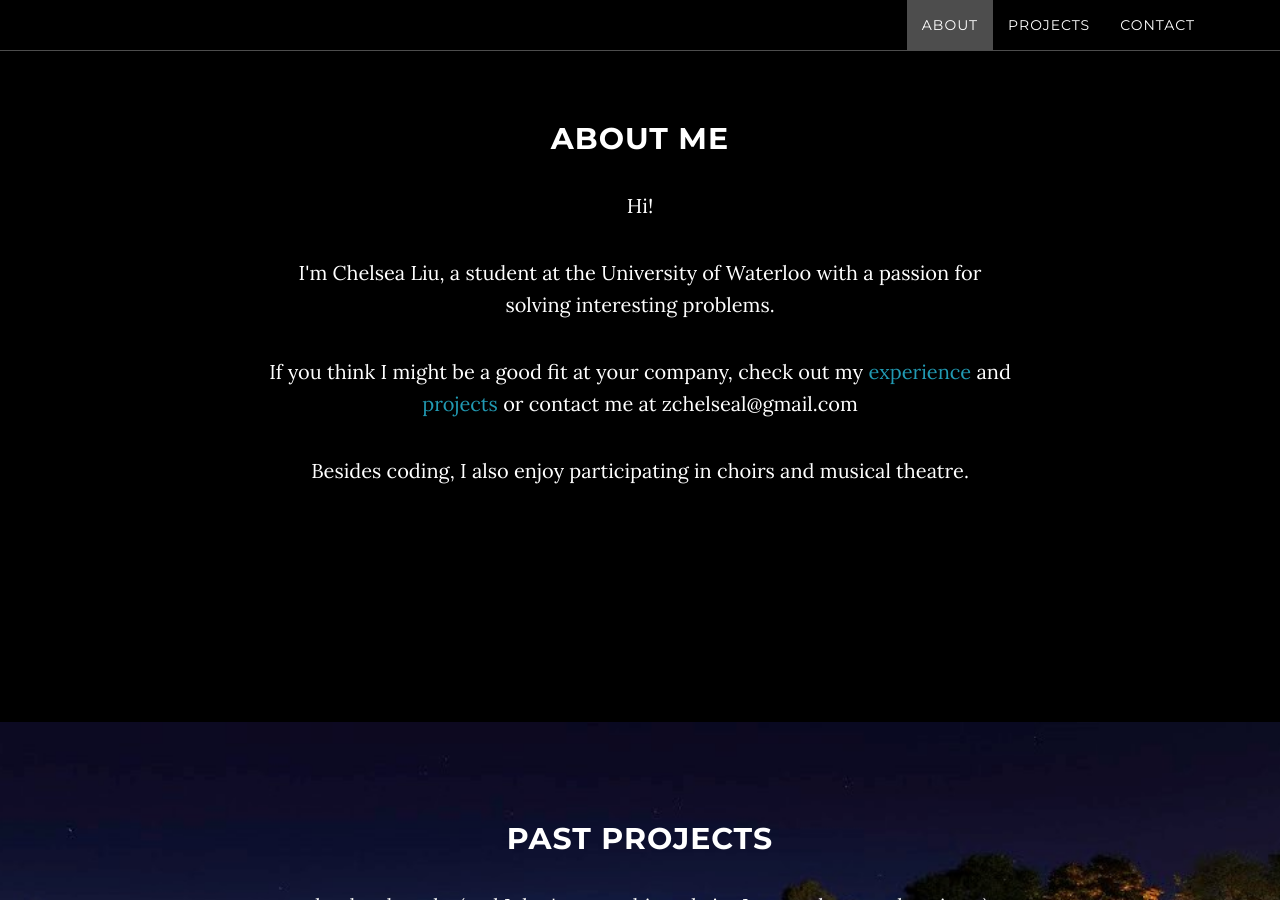
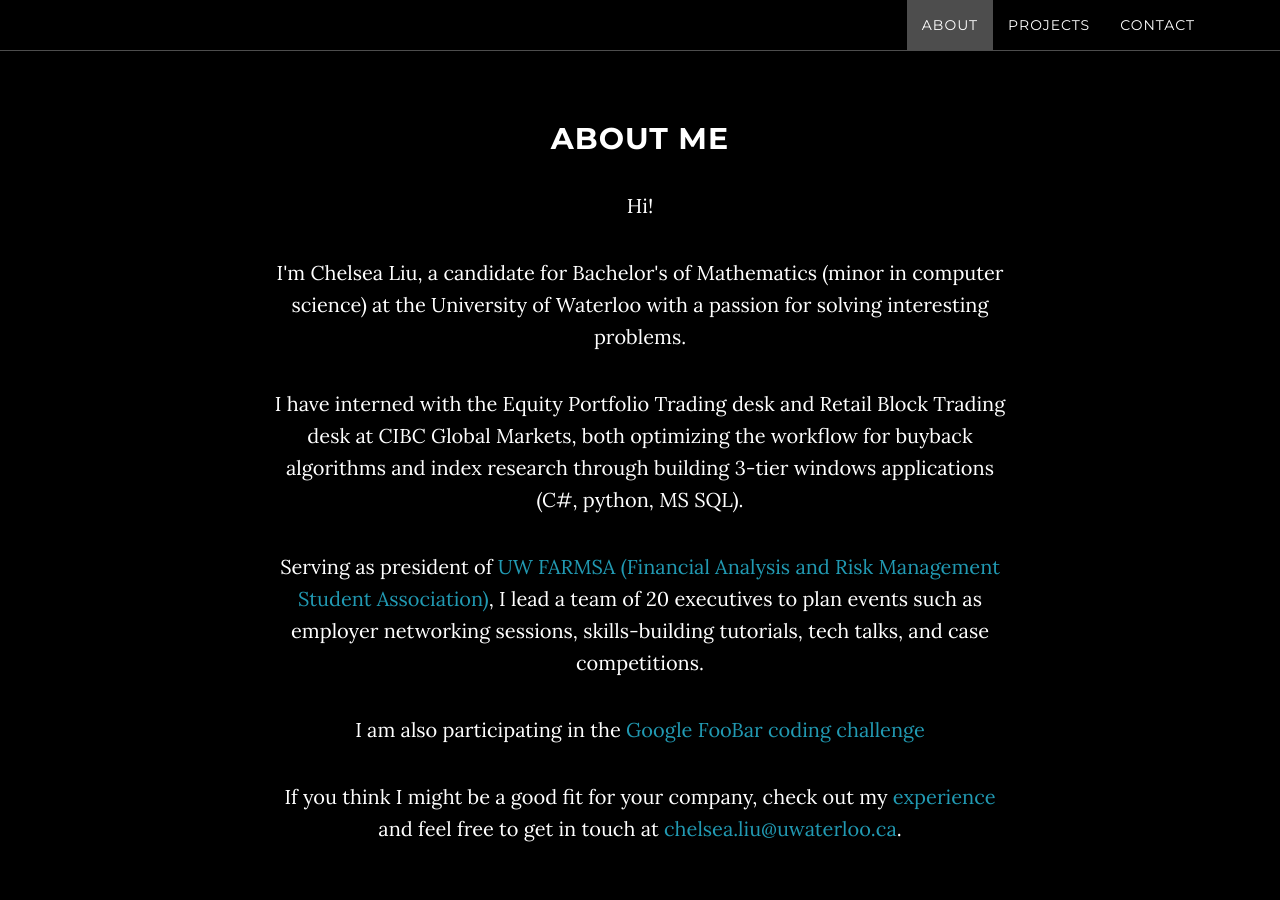
Before and after one commit to zchelseal/GoodRock, a Jekyll site: the page built from index.html, in a window 1280 px wide and 900 px high, scrolled down 978 px. Built offline with Jekyll 4.4.1, drawn with Linux system fonts in a browser that asks for light colours.

Commit message:
Updated about section to include more details

```diff
--- a/_includes/about.html
+++ b/_includes/about.html
@@ -4,13 +4,26 @@
             <div class="col-lg-8 col-lg-offset-2">
                 <h2>About Me</h2>
                 <p>Hi! </p>
-                <P>I'm Chelsea Liu, a student at the University of Waterloo
+                <P>I'm Chelsea Liu, a candidate for Bachelor's of Mathematics
+                  (minor in computer science) at the University of Waterloo
                   with a passion for solving interesting problems.</p>
-                <P>If you think I might be a good fit at your company,
-                  check out my <a href="https://github.com/jeromelachaud">experience</a>
-                  and <a href="https://github.com/jeromelachaud">projects</a>
-                  or contact me at zchelseal@gmail.com</p></p>
-                <P>Besides coding, I also enjoy participating in choirs and musical theatre.</p>
+                <P>I have interned with the Equity Portfolio Trading desk and
+                  Retail Block Trading desk at CIBC Global Markets, both
+                  optimizing the workflow for buyback algorithms and index
+                  research through building 3-tier windows applications
+                  (C#, python, MS SQL). </p>
+                <P>Serving as president of <a href="http://uwfarmsa.uwaterloo.ca/">
+                  UW FARMSA (Financial Analysis and Risk Management Student
+                  Association)</a>, I lead a team of 20 executives to plan events
+                  such as employer networking sessions, skills-building tutorials,
+                  tech talks, and case competitions.  </p>
+                <P>I am also participating in the
+                  <a href="https://foobar.withgoogle.com/">
+                    Google FooBar coding challenge</a></p>
+                <P>If you think I might be a good fit for your company,
+                  check out my <a href="https://drive.google.com/file/d/0B_0nYTfwLbHcS2NEaFdDWHh6eE0/view?usp=sharing">
+                    experience</a> and feel free to get in touch at
+                    <a href="https://chelsea.liu@uwaterloo.ca">chelsea.liu@uwaterloo.ca</a>.</p>
                 <!--<p>The Jekyll version is brought to you by <a href="https://github.com/jeromelachaud">Jerome Lachaud</a></p>-->
                 <!--<p>To hire me scroll to the very bottom, otherwise don't. </p>-->
                 <!--<p>Enjoy! :)</p>-->
```
